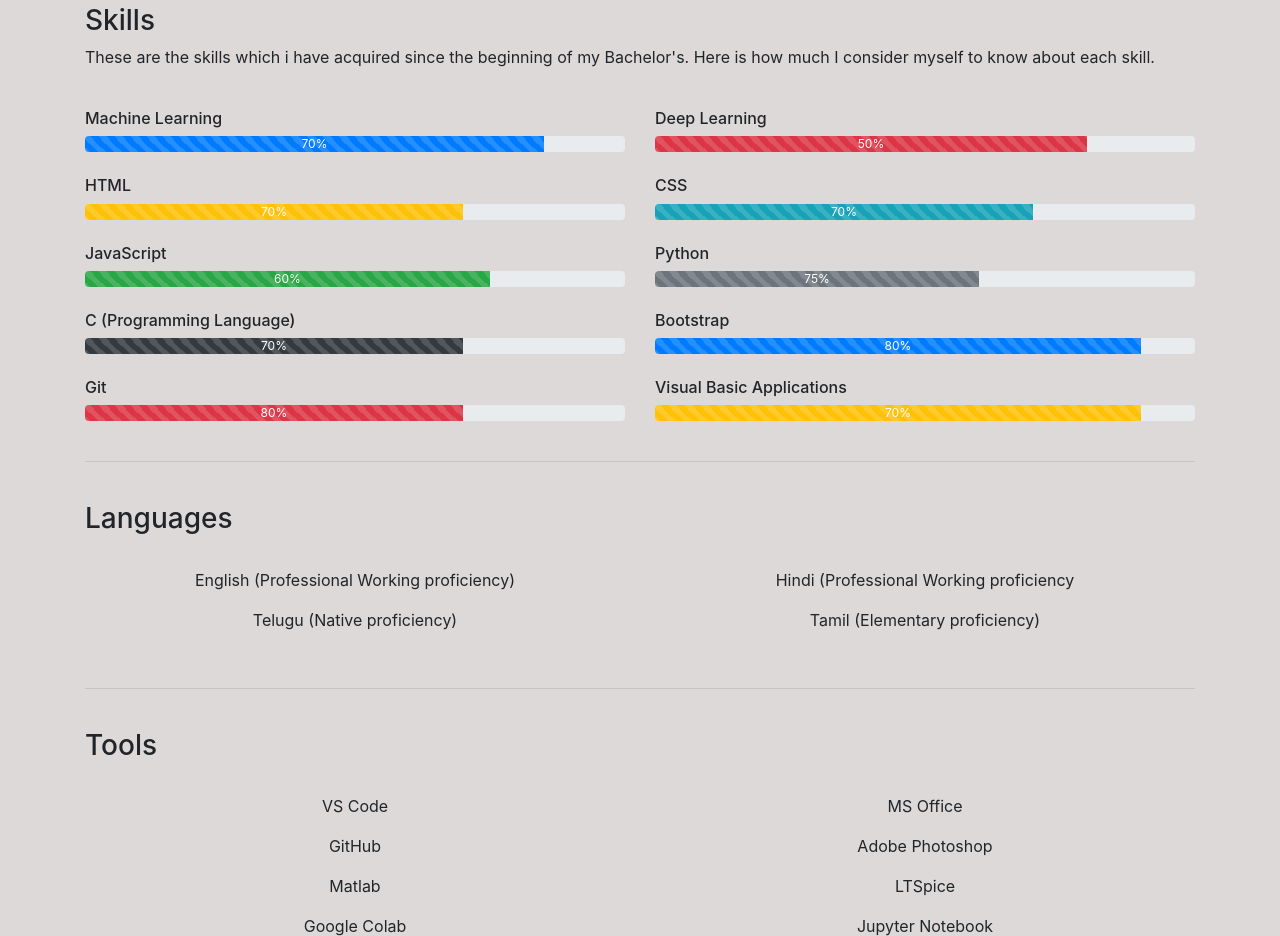
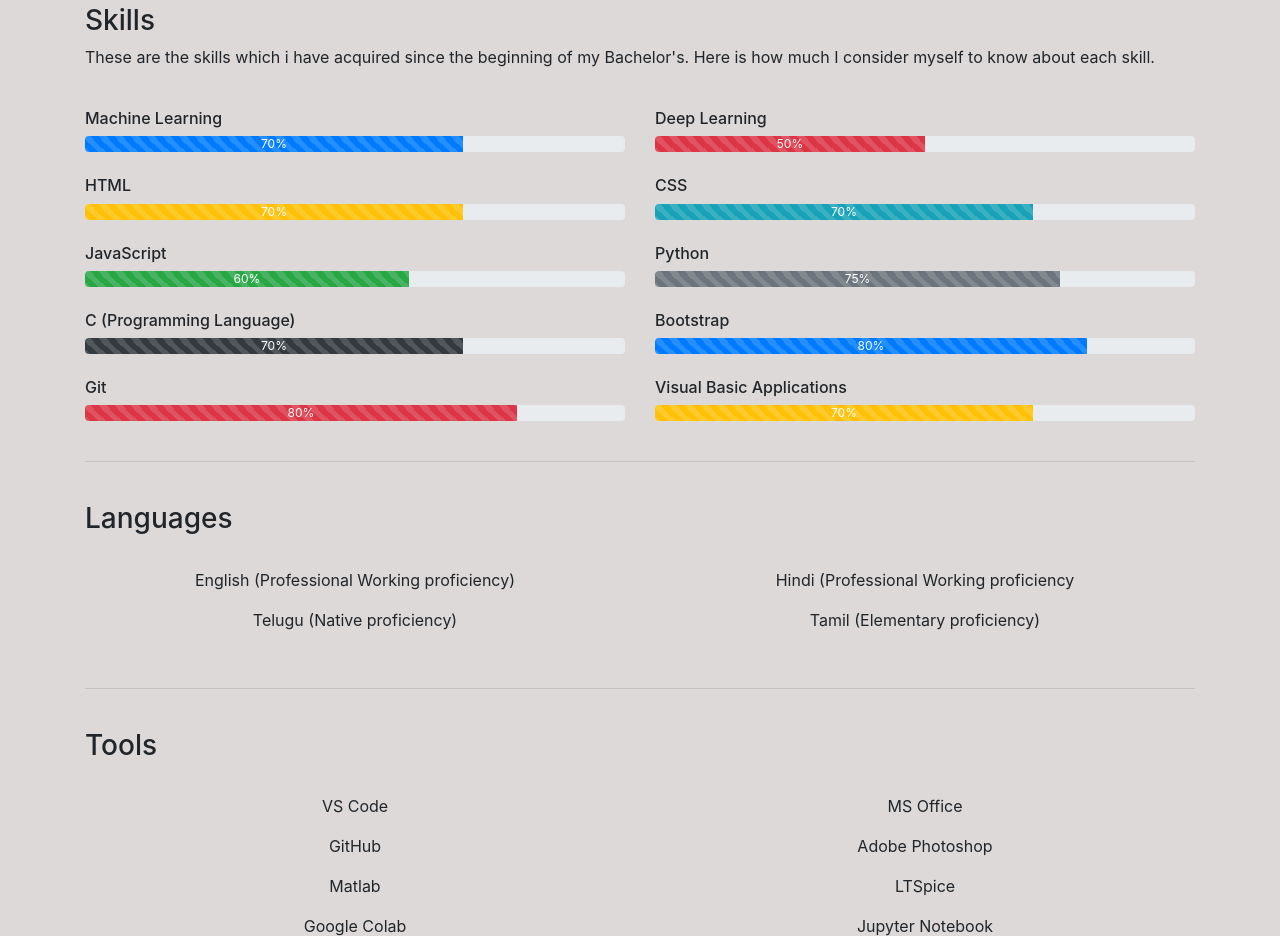
Before and after one commit to akhilchenna5795/Portfolio-Site, a plain HTML site: page index.html in a window 1280 px wide. Shown: the part 1920-2856 px from the top of the page. Drawn offline with nearby package versions, Linux system fonts and the light colour scheme.

Commit message:
Add files via upload

```diff
--- a/index.html
+++ b/index.html
@@ -343,7 +343,7 @@
       <br>
      <h6>Machine Learning</h6>
      <div class="progress">
-    <div class="progress-bar progress-bar-striped progress-bar-animated" style="width:85%">70%</div>
+    <div class="progress-bar progress-bar-striped progress-bar-animated" style="width:70%">70%</div>
   </div>
     <br>
     <h6>HTML</h6>
@@ -353,7 +353,7 @@
   <br>
   <h6>JavaScript</h6>
   <div class="progress">
-  <div class="progress-bar progress-bar-striped progress-bar-animated bg-success" style="width:75%">60%</div>
+  <div class="progress-bar progress-bar-striped progress-bar-animated bg-success" style="width:60%">60%</div>
 </div>
 <br>
 <h6>C (Programming Language)</h6>
@@ -363,7 +363,7 @@
 <br>
 <h6>Git</h6>
 <div class="progress">
-<div class="progress-bar progress-bar-striped progress-bar-animated bg-danger" style="width:70%">80%</div>
+<div class="progress-bar progress-bar-striped progress-bar-animated bg-danger" style="width:80%">80%</div>
 </div>
     </div>
 
@@ -371,7 +371,7 @@
       <br>
       <h6>Deep Learning</h6>
       <div class="progress">
-      <div class="progress-bar progress-bar-striped progress-bar-animated bg-danger" style="width:80%">50%</div>
+      <div class="progress-bar progress-bar-striped progress-bar-animated bg-danger" style="width:50%">50%</div>
     </div>
     <br>
     <h6>CSS</h6>
@@ -381,17 +381,17 @@
   <br>
   <h6>Python</h6>
   <div class="progress">
-  <div class="progress-bar progress-bar-striped progress-bar-animated bg-secondary" style="width:60%">75%</div>
+  <div class="progress-bar progress-bar-striped progress-bar-animated bg-secondary" style="width:75%">75%</div>
 </div>
 <br>
 <h6>Bootstrap</h6>
 <div class="progress">
-<div class="progress-bar progress-bar-striped progress-bar-animated" style="width:90%">80%</div>
+<div class="progress-bar progress-bar-striped progress-bar-animated" style="width:80%">80%</div>
 </div>
 <br>
 <h6>Visual Basic Applications</h6>
 <div class="progress">
-<div class="progress-bar progress-bar-striped progress-bar-animated bg-warning" style="width:90%">70%</div>
+<div class="progress-bar progress-bar-striped progress-bar-animated bg-warning" style="width:70%">70%</div>
 </div>
        </div>
 
```
